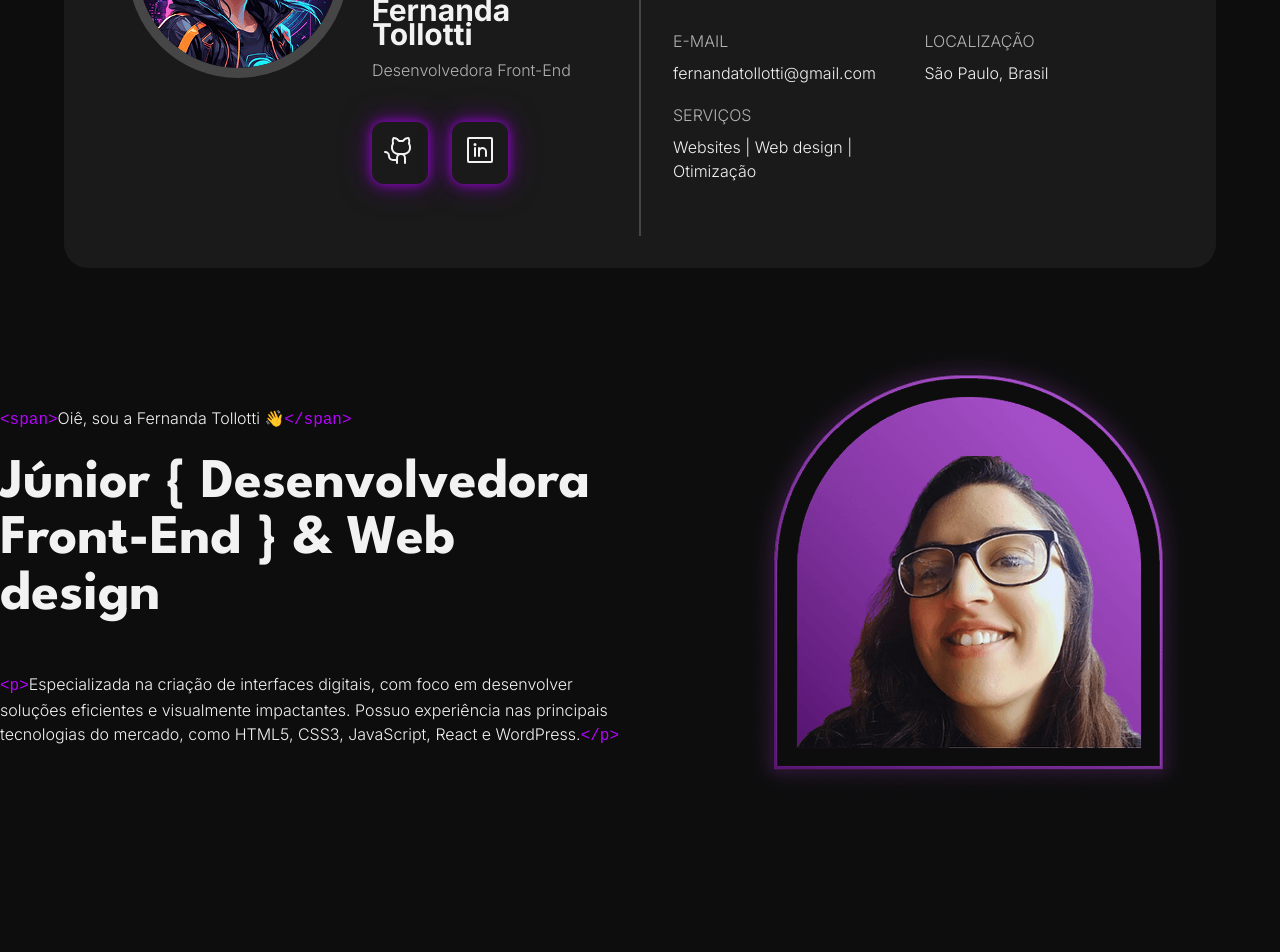
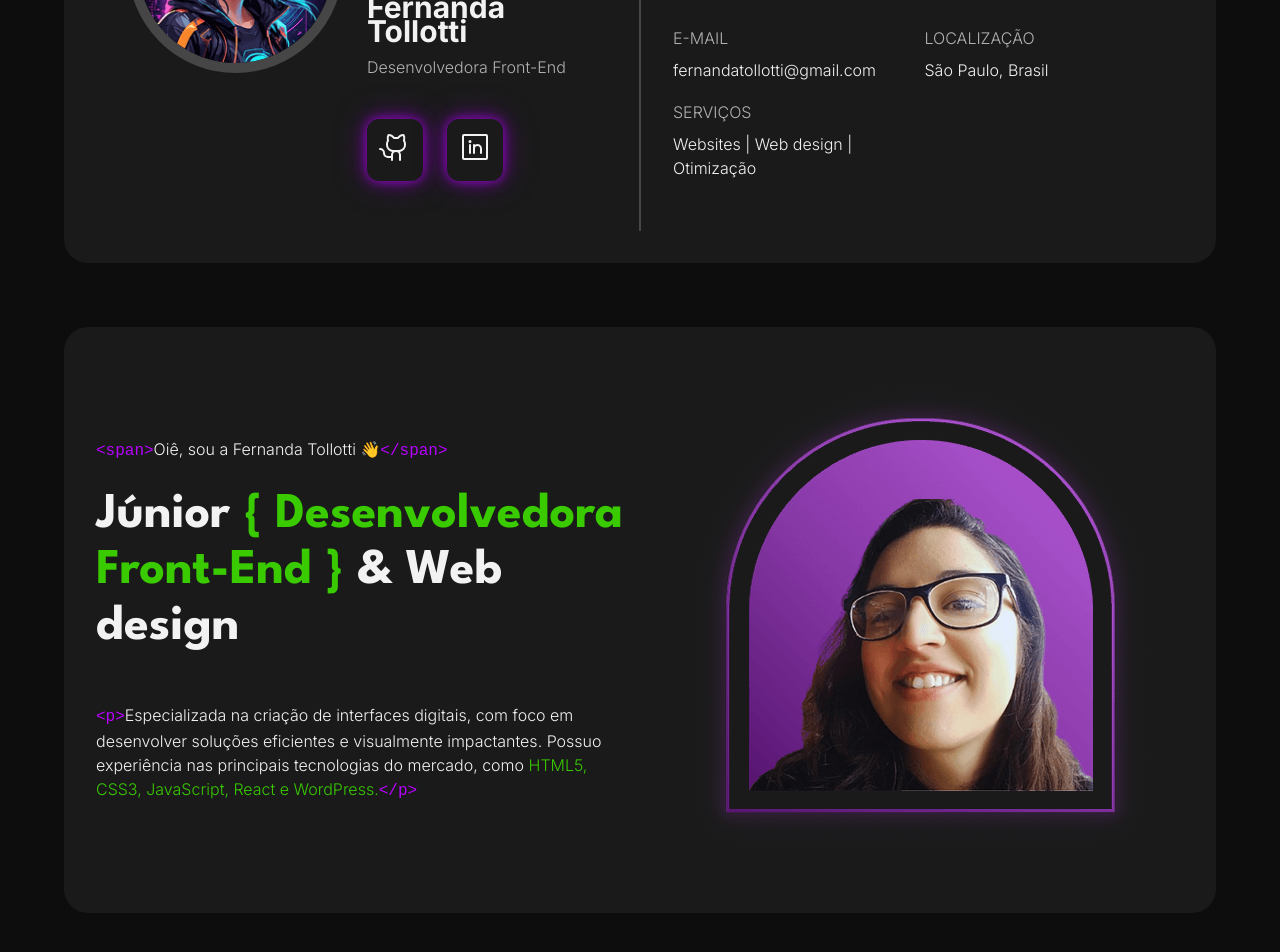
Before and after one commit to fernandatollotti/portfolio, a React (Create React App) app: page / in a window 1280 px wide. Shown: the part 198-1150 px from the top of the page. Built offline with nearby package versions, Linux system fonts and the light colour scheme.

Commit message:
feat: update font styles and add highlight class in global.css

```diff
--- a/src/styles/global.css
+++ b/src/styles/global.css
@@ -32,7 +32,7 @@
   --heading-sm: 1.25rem;
   --heading-md: 1.875rem;
   --heading-lg: 2.625rem;
-  --heading-xl: 3.5rem;
+  --heading-xl: 3.125rem;
 
   /* font weight */
   --weight-light: 300;
@@ -97,7 +97,15 @@ li {list-style: none;}
 
 span {display: block;}
 
-/* ==  == */
+img {max-width: 100%;}
+
+section {
+  padding: 3rem 2rem;
+  background-color: var(--primary-color);
+  border-radius: var(--radius-lg);
+}
+
+/* == layout containers == */
 .container {
   margin: 7rem 0;
   display: flex;
@@ -105,10 +113,13 @@ span {display: block;}
   gap: 4rem;
 }
 
-.header, .main-content, .footer {margin: 0 1rem;}
+.header, .main, .footer {margin: 0 1rem;}
+
+/* == reusable styles == */
+.highlight {color: var(--highlight-color);}
 
 @media (min-width: 768px) {
-  .header, .main-content, .footer {
+  .header, .main, .footer {
     width: 90%;
     margin: 0 auto;
   }
```
